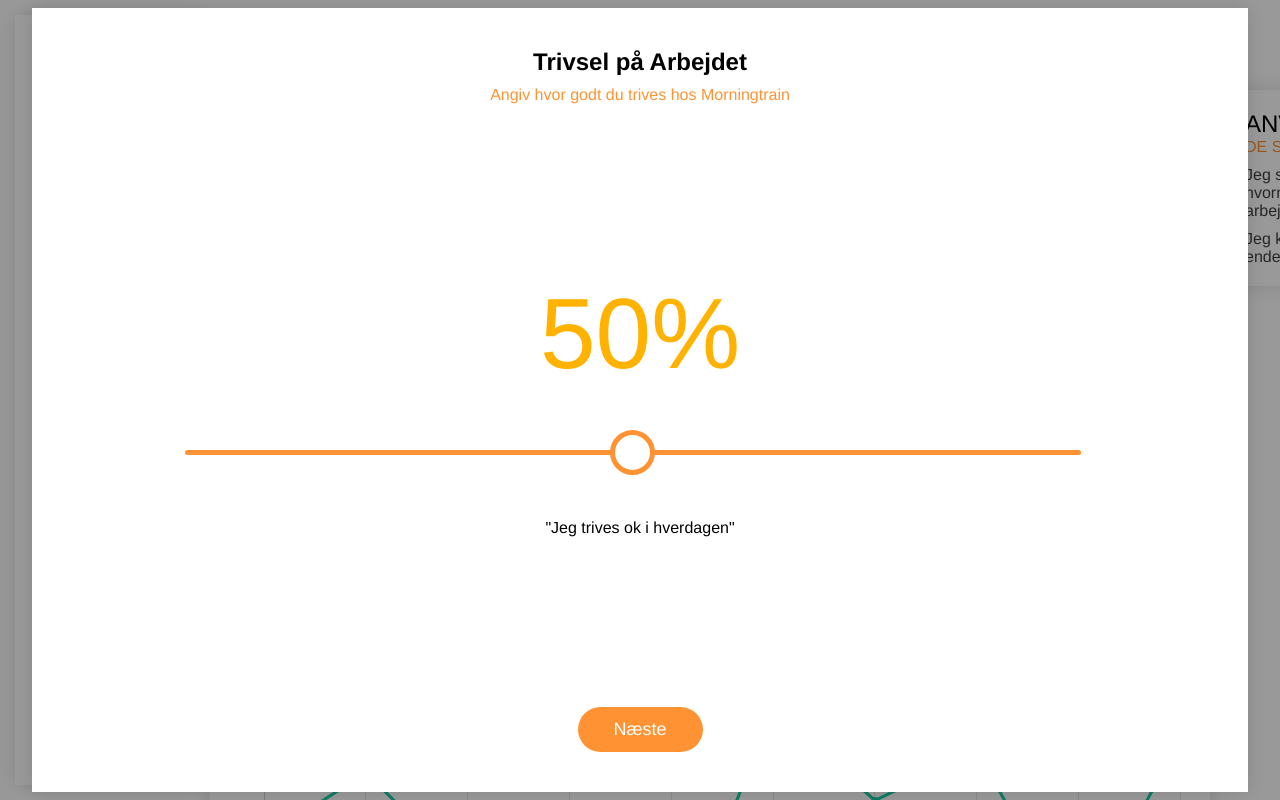
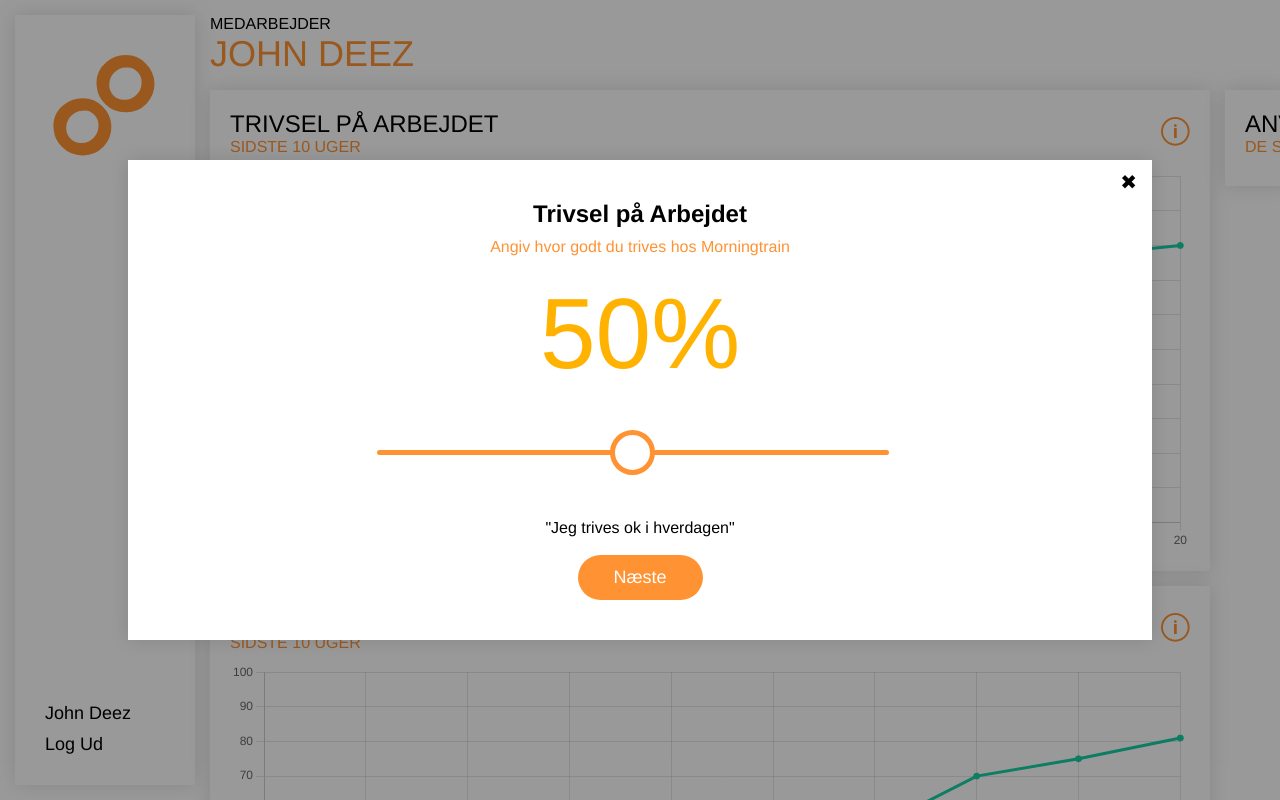
Before and after one commit to soklope/Morningtrain_project, a React (Vite) app in the folder morningtrain_project/: page /Department in a window 1280 px wide. Shown: the top 800 px of the page. Built offline with nearby package versions, Linux system fonts and the light colour scheme.

Commit message:
Update Modal

```diff
--- a/morningtrain_project/src/HelperFunctions.js
+++ b/morningtrain_project/src/HelperFunctions.js
@@ -74,3 +74,5 @@ function getWeekNumber(date) {
 }
 
 var last10WeekNumbers = getLast10WeekNumbers();
+
+export const getRecentWorkData = (workData) => workData.slice(-10)
--- a/morningtrain_project/src/Styling/Modal.scss
+++ b/morningtrain_project/src/Styling/Modal.scss
@@ -16,6 +16,7 @@
 }
 
 .modal-container {
+    position: relative;
     display: flex;
     align-items: center;
     justify-content: center;
@@ -26,6 +27,14 @@
     filter: drop-shadow(0px 0px 10px #00000020);
     background-color: #ffffff;
     z-index: 1;
+
+    &__exit {
+      cursor: pointer;
+      position: absolute;
+      top: 10px;
+      right: 15px;
+      font-size: 20px;
+    }
 
     .modal__button {
       cursor: pointer;
@@ -115,9 +124,96 @@
     width: 275px;
     height: auto;
     font-size: 16px;
+
+    &__used {
+      background-color: $mt-orange;
+      cursor: pointer;
+      padding: 15px;
+      text-align: center;
+      color: white;
+      width: 275px;
+      height: auto;
+      font-size: 16px;
+    }
   }
 }
 
 .tua {
     display: none;
 }
+
+@media screen and (min-width: 1200px) {
+
+  .modal-container {
+    position: relative;
+    display: flex;
+    align-items: center;
+    justify-content: center;
+    padding-left: 22px;
+    padding-right: 22px;
+    width: 80vw;
+    height: 60vh;
+    filter: drop-shadow(0px 0px 10px #00000020);
+    background-color: #ffffff;
+    z-index: 1;
+
+    &__exit {
+      cursor: pointer;
+      position: absolute;
+      top: 10px;
+      right: 15px;
+      font-size: 20px;
+    }
+
+    .modal__button {
+      cursor: pointer;
+      display: flex;
+      align-items: center;
+      justify-content: center;
+      background-color: $mt-orange;
+      border: none;
+      width: 125px;
+      height: 45px;
+      font-size: 18px;
+      border-radius: 22.5px;
+      color: white;
+      text-decoration: none;
+      margin-top: auto;
+    }
+
+    input[type="range"] {
+        -webkit-appearance: none;
+        margin-right: 15px;
+        width: 40vw;
+        height: 5px;
+        background: rgba(255, 255, 255, 0.6);
+        border-radius: 5px;
+        background-image: linear-gradient($mt-orange, $mt-orange);
+        background-repeat: no-repeat;
+      }
+
+      input[type="range"]::-webkit-slider-thumb {
+        -webkit-appearance: none;
+        height: 45px;
+        width: 45px;
+        border-radius: 50%;
+        border-style: solid;
+        border-width: 5px;
+        border-color: $mt-orange;
+        background: white;
+        transition: background .3s ease-in-out;
+      }
+
+      input[type=range]::-webkit-slider-runnable-track  {
+        -webkit-appearance: none;
+        box-shadow: none;
+        border: none;
+        background: transparent;
+      }
+}
+
+  .modal-container-content {
+    height: 60vh;
+  }
+
+}
--- a/morningtrain_project/src/components/Employee/PrivateGraph.jsx
+++ b/morningtrain_project/src/components/Employee/PrivateGraph.jsx
@@ -4,6 +4,7 @@ import { Line } from 'react-chartjs-2';
 import Tooltip  from '../Navigation/Tooltip';
 import { getLast10WeekNumbers } from '../../HelperFunctions';
 import useEmployeeStore from '../../employeeStore';
+import { getRecentWorkData } from '../../HelperFunctions';
 
 ChartJS.register(
   CategoryScale,
@@ -48,7 +49,7 @@ export default function PrivateGraph() {
     datasets: [
       {
         label: '',
-        data: employee.privateData,
+        data: getRecentWorkData(employee.privateData),
         borderColor: '#15cfa6',
         backgroundColor: '#15cfa6',
       }
--- a/morningtrain_project/src/components/Employee/WorkGraph.jsx
+++ b/morningtrain_project/src/components/Employee/WorkGraph.jsx
@@ -4,6 +4,7 @@ import { Line } from 'react-chartjs-2';
 import Tooltip  from '../Navigation/Tooltip';
 import { getLast10WeekNumbers } from '../../HelperFunctions';
 import useEmployeeStore from '../../employeeStore';
+import { getRecentWorkData } from "../../HelperFunctions";
 
 ChartJS.register(
   CategoryScale,
@@ -50,7 +51,7 @@ export default function PrivateGraph() {
     datasets: [
       {
         label: '',
-        data: employee.workData,
+        data: getRecentWorkData(employee.workData),
         borderColor: '#15cfa6',
         backgroundColor: '#15cfa6',
       }
--- a/morningtrain_project/src/components/Modal/Modal.jsx
+++ b/morningtrain_project/src/components/Modal/Modal.jsx
@@ -4,8 +4,15 @@ import useModalStore from "../../modalStore";
 
 export default function Modal() {
 
+    const setModalValue = useModalStore((state) => state.setModalValue);
+
+    const closeModal = () => {
+        setModalValue(false)
+    }
+
     return (
         <div className="modal-container">
+            <div className="modal-container__exit" onClick={closeModal}>&#10006;</div>
             <Slider/>
         </div>
     )
--- a/morningtrain_project/src/components/Modal/Slider.jsx
+++ b/morningtrain_project/src/components/Modal/Slider.jsx
@@ -2,6 +2,7 @@ import React, { useState, useEffect } from "react";
 import useEmployeeStore from "../../employeeStore";
 import coffee from "../../img/coffee.png"
 import useModalStore from "../../modalStore";
+import Tags from "./Tags";
 
 export default function SliderWithPercentage() {
   const [value, setValue] = useState(50);
@@ -55,6 +56,7 @@ export default function SliderWithPercentage() {
     employee.workData.push(Number(value))
     console.log(employee.workData);
     setStepOneComplete(true)
+    setValue(50)
   }
 
   const nextButton2WasClicked = () => {
@@ -125,11 +127,7 @@ export default function SliderWithPercentage() {
           <p className="modal-container-content__orange-text">Dette skridt er valgfrit</p>
 
           <div className="modal-container-content__tags-container">
-            <div className="modal-container-content__tags">Mit arbejde føles overflødigt</div>
-            <div className="modal-container-content__tags">Jeg kan ikke følge mine opgaver til ende</div>
-            <div className="modal-container-content__tags">Mit arbejde er enkelt og repetitivt</div>
-            <div className="modal-container-content__tags">Jeg savner frihed til at beslutte hvornår og hvordan jeg udfører mit arbejde</div>
-            <div className="modal-container-content__tags">Jeg mangler feedback på om jeg gør mit arbejde godt</div>
+            <Tags />
           </div>
 
           <button onClick={nextButton3WasClicked} className="modal__button">Næste</button>
--- a/morningtrain_project/src/components/Modal/Tags.jsx
+++ b/morningtrain_project/src/components/Modal/Tags.jsx
@@ -0,0 +1,49 @@
+import { useState } from "react";
+import { tagsArray } from "../../db";
+import useEmployeeStore from "../../employeeStore";
+
+export default function Tags() {
+    const employee = useEmployeeStore((state) => state.employee);
+    const [selectedTags, setSelectedTags] = useState([]);
+
+    const pushTagToArray = (clickedTag) => {
+        const updatedTagsLong = [...employee.tagsLong];
+
+        if (updatedTagsLong.includes(clickedTag)) {
+          // Remove the tag if it is already included
+          updatedTagsLong.splice(updatedTagsLong.indexOf(clickedTag), 1);
+        } else {
+          // Add the tag if it is not included
+          updatedTagsLong.push(clickedTag);
+        }
+
+        // Update the employee.tagsLong with the modified array
+        employee.tagsLong = updatedTagsLong;
+
+        if (isSelected(clickedTag)) {
+          // Remove the tag if it is already selected
+          setSelectedTags(selectedTags.filter((selectedTag) => selectedTag !== clickedTag));
+        } else {
+          // Add the tag if it is not selected
+          setSelectedTags([...selectedTags, clickedTag]);
+        }
+      };
+
+      const isSelected = (tag) => {
+        return selectedTags.includes(tag);
+      };
+
+    return (
+        <>
+            {tagsArray.map((tag, index) => (
+                <div
+                    onClick={() => pushTagToArray(tag)}
+                    className={`modal-container-content__tags ${isSelected(tag) ? "modal-container-content__tags__used" : ""}`}
+                    key={index}
+                    >
+                    {tag}
+                </div>
+            ))}
+        </>
+    )
+}
--- a/morningtrain_project/src/db.js
+++ b/morningtrain_project/src/db.js
@@ -1,3 +1,4 @@
+
 export const employeeArray = [
     {
         name: "John Deez",
@@ -6,8 +7,8 @@ export const employeeArray = [
             "Jeg savner frihed til at beslutte hvornår og hvordan jeg udfører mit arbejde",
             "Jeg kan ikke følge mine opgaver til ende"
         ],
-        workData: [42, 7, 99, 15, 84, 3, 56, 28, 91, 64],
-        privateData: [52, 71, 42, 8, 16, 89, 63, 77, 26, 81],
+        workData: [50, 61, 56, 43, 60, 52, 46, 59, 41, 63],
+        privateData: [62, 54, 42, 58, 44, 47, 65, 49, 53, 45],
         position: "Developer"
     },
     {
@@ -18,8 +19,8 @@ export const employeeArray = [
             "Mit arbejde føles overflødigt",
             "Mit arbejde er enkelt og repetitivt"
         ],
-        workData: [80, 50, 30, 84, 59, 47, 55, 36, 65, 17],
-        privateData: [32, 56, 78, 5, 17, 99, 61, 40, 15, 51],
+        workData: [64, 61, 48, 59, 57, 40, 50, 43, 55, 46],
+        privateData: [57, 41, 52, 63, 45, 60, 51, 64, 44, 47],
         position: "Manager"
     },
     {
@@ -32,11 +33,19 @@ export const employeeArray = [
             "Mit arbejde er enkelt og repetitivt",
             "Jeg mangler feedback på om jeg gør mit arbejde godt"
         ],
-        workData: [47, 67, 39, 79, 24, 68, 33, 2, 81, 10],
-        privateData: [20, 69, 45, 81, 27, 9, 59, 78, 14, 96],
+        workData: [62, 42, 53, 65, 58, 51, 46, 56, 43, 40],
+        privateData: [60, 44, 61, 48, 52, 63, 42, 59, 49, 57],
         position: "Sale"
     }
 ];
+
+export const tagsArray = [
+    "Jeg savner frihed til at beslutte hvornår og hvordan jeg udfører mit arbejde",
+    "Mit arbejde føles overflødigt",
+    "Jeg kan ikke følge mine opgaver til ende",
+    "Mit arbejde er enkelt og repetitivt",
+    "Jeg mangler feedback på om jeg gør mit arbejde godt"
+]
 
 export const managerArray = [
     {
--- a/morningtrain_project/src/employeeStore.jsx
+++ b/morningtrain_project/src/employeeStore.jsx
@@ -2,7 +2,15 @@ import { create } from 'zustand';
 import { employeeArray } from './db';
 
 const useEmployeeStore = create((set) => ({
-  employee: employeeArray[0],
+  employee:
+    {
+      name: "John Deez",
+      tags: ["A", "C"],
+      tagsLong: [],
+      workData: [42, 39, 25, 45, 66, 64, 60, 66, 77, 80],
+      privateData: [52, 61, 42, 40, 55, 60, 55, 70, 75, 81],
+      position: "Developer"
+    },
   setEmployee: (employee) => set({ employee }),
 }));
 
```
